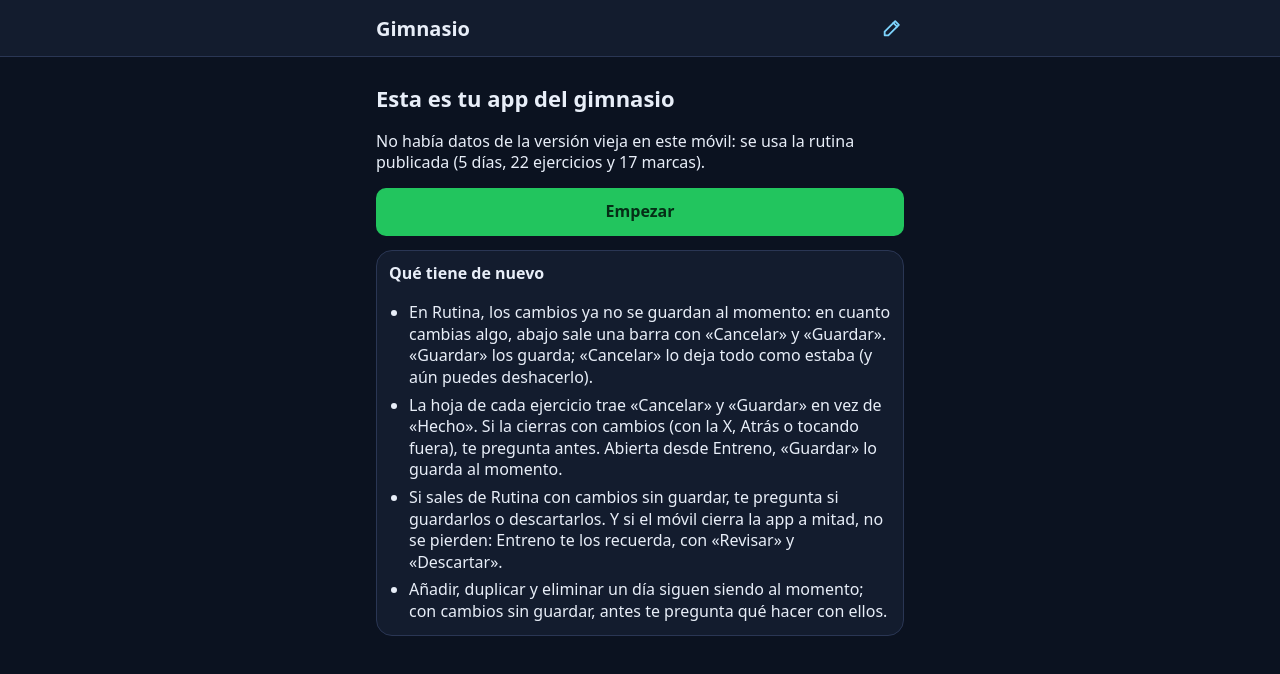
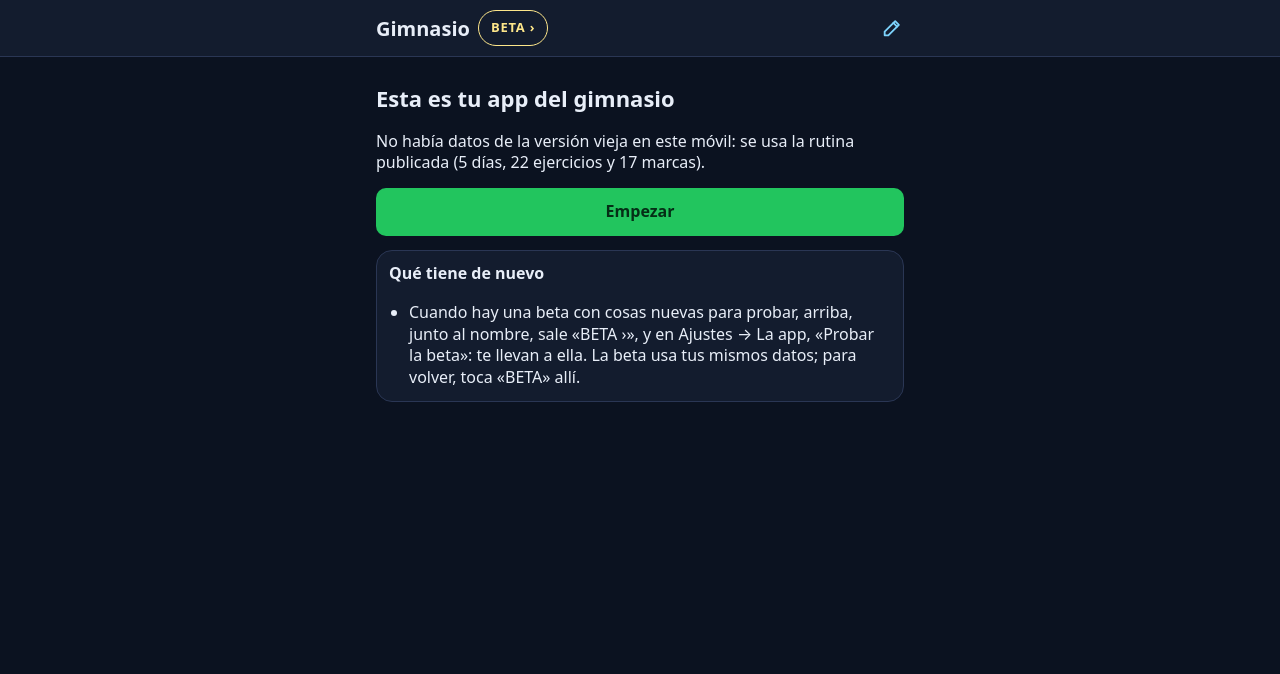
Before and after one commit to fcabrerab/gym, a plain HTML site: page index.html in a window 1280 px wide. Drawn offline with Linux system fonts and the light colour scheme.

Commit message:
1.2.1: la app normal enlaza a la beta cuando hay una más nueva (D-134)
js/beta.js mira al arrancar si en beta/ hay una app más nueva; si la hay, «BETA ›» arriba y «Probar la beta» en
Ajustes → La app. El service worker deja de atender bocetos/ (D-132). Pruebas: BT5 (tests/beta.js) y W12
(tests/sw.html), que con una beta en marcha no mira la que solo lleva a la app.

Co-Authored-By: Claude Opus 5.5 <noreply@anthropic.com>

```diff
--- a/index.html
+++ b/index.html
@@ -9,7 +9,7 @@
   <meta name="theme-color" content="#131c2e" media="(prefers-color-scheme: dark)">
   <meta name="description" content="App del gimnasio: apunta series, descansos y marcas.">
   <!-- La misma versión que js/version.js y sw.js: si el HTML y el JavaScript no coinciden, la app no arranca a medias. -->
-  <meta name="gym-beta-version" content="1.2.0">
+  <meta name="gym-beta-version" content="1.2.1">
   <link rel="manifest" href="./manifest.json">
   <link rel="icon" href="./icon.svg" type="image/svg+xml">
   <link rel="apple-touch-icon" href="./icon.svg">
--- a/js/app.js
+++ b/js/app.js
@@ -9,6 +9,7 @@ import * as borrador from "./borrador.js";
 import * as descanso from "./descanso.js";
 import * as avisosPc from "./avisos-pc.js";
 import * as copiaPc from "./copia-pc.js";
+import * as beta from "./beta.js";
 import { copiarDesdeNormal, leerTemaNormal } from "./normal.js";
 import { guardarCopiaAuto, listarCopiasAuto } from "./copias.js";
 import { diaPorId } from "./modelo.js";
@@ -378,7 +379,17 @@ function alCambioAlmacen(e) {
 
 // La beta (D-124) lo dice arriba, junto al nombre, con un enlace a la app normal (la carpeta de arriba).
 function marcarBeta() {
-  if (!esBeta()) return;
+  if (!esBeta()) {
+    // La app normal: si hay una beta más nueva en beta/, lo dice arriba, con un enlace a ella (D-134).
+    beta.buscar().then((b) => {
+      if (!b || document.querySelector(".marca-beta")) return;
+      document.querySelector(".marca")?.append(h("a", {
+        class: "marca-beta marca-ir-beta", href: "./beta/", title: `Hay una beta, la ${b.version}: toca para probarla`, "aria-label": `Hay una beta, la ${b.version}. Ir a la beta`,
+      }, "BETA ›"));
+      if (modo === "app" && rutaActual?.tab === "ajustes") repintar();
+    });
+    return;
+  }
   document.title = "Gym Beta";
   document.documentElement.dataset.canal = "beta";
   document.querySelector(".marca")?.append(h("a", {
--- /dev/null
+++ b/js/beta.js
@@ -0,0 +1,37 @@
+// ¿Hay una beta? (D-124, D-134). La app normal mira, al arrancar, si en beta/ hay una app más nueva que ella: si la
+// hay, arriba sale «BETA ›» y en Ajustes → La app, «Probar la beta», que llevan a ella. Sin beta en marcha, beta/ solo
+// lleva a la app (no tiene js/version.js) y no sale nada; sin conexión, tampoco. La beta, en cambio, no mira nada:
+// ella lleva a la normal (app.js, marcarBeta()).
+
+import { VERSION } from "./version.js";
+
+let encontrada = null;
+
+// «1.3.0» frente a «1.2.1», número a número: más de 0 si a es más nueva, 0 si es la misma y menos de 0 si es más vieja.
+export function compararVersiones(a, b) {
+  const pa = String(a).split(".").map((n) => Number.parseInt(n, 10) || 0);
+  const pb = String(b).split(".").map((n) => Number.parseInt(n, 10) || 0);
+  for (let i = 0; i < Math.max(pa.length, pb.length); i++) {
+    const d = (pa[i] || 0) - (pb[i] || 0);
+    if (d) return d;
+  }
+  return 0;
+}
+
+// Busca la beta (su js/version.js, que solo trae datos). Devuelve { version, cambios } o null.
+export async function buscar() {
+  try {
+    const m = await import("../beta/js/version.js");
+    if (typeof m.VERSION === "string" && compararVersiones(m.VERSION, VERSION) > 0) {
+      const cambios = Array.isArray(m.NOVEDADES?.[0]?.cambios) ? m.NOVEDADES[0].cambios : [];
+      encontrada = { version: m.VERSION, cambios };
+    }
+  } catch {
+    encontrada = null; // sin beta en marcha, o sin conexión
+  }
+  return encontrada;
+}
+
+export function disponible() {
+  return encontrada;
+}
--- a/js/ui/ajustes.js
+++ b/js/ui/ajustes.js
@@ -12,6 +12,7 @@ import * as almacen from "../almacen.js";
 import * as descanso from "../descanso.js";
 import * as avisosPc from "../avisos-pc.js";
 import * as copiaPc from "../copia-pc.js";
+import * as beta from "../beta.js";
 import * as S from "../sesion.js";
 import { VERSION, FECHA_VERSION, NOVEDADES } from "../version.js";
 import { ESQUEMA, LIMITES, validarDatos, reparar, migrar, diaPorId } from "../modelo.js";
@@ -270,6 +271,11 @@ export function pintarAjustes(contenedor) {
           h("p", { class: "linea-dato", id: "sin-conexion" }, `Funciona sin conexión: ${sinConexion ? "sí" : "todavía no"}`),
           sinConexion ? null : ayuda("Se prepara sola la primera vez que la app se abre con conexión: ciérrala y vuelve a abrirla con conexión, y ya funcionará sin ella."),
           boton("Buscar actualización", "buscar-actualizacion", { clase: "boton-secundario boton-ancho" }),
+          // Si hay una beta más nueva (D-134): qué es y cómo llegar a ella.
+          beta.disponible() ? [
+            h("p", { class: "linea-dato" }, `Hay una beta, la ${beta.disponible().version}: lo nuevo, para probarlo antes de que llegue aquí. Usa tus mismos datos.`),
+            h("a", { class: "boton boton-secundario boton-ancho", href: "./beta/" }, "Probar la beta"),
+          ] : null,
         ],
       boton("Novedades", "novedades", { clase: "boton-secundario boton-ancho" }),
       boton("Apuntar un fallo o una idea", "apuntes", { clase: "boton-secundario boton-ancho", ico: "lapiz" }),
--- a/js/version.js
+++ b/js/version.js
@@ -1,12 +1,19 @@
 // Versión de la app. La misma VERSION está en ../sw.js y en la meta «gym-beta-version» de ../index.html: cada
 // cambio en un archivo de la app obliga a subirla en los tres sitios (una prueba de tests/ comprueba que coinciden).
 // Hasta la 0.2.10 fue la beta, en beta/; desde la 1.0.0, es la app, en la dirección de siempre (D-121).
-export const VERSION = "1.2.0";
-export const FECHA_VERSION = "2026-11-19";
+export const VERSION = "1.2.1";
+export const FECHA_VERSION = "2026-11-20";
 
 // Novedades por versión, de la más nueva a la más vieja. Se enseñan en Ajustes → La app → Novedades y, la primera
 // vez, en «Qué tiene de nuevo».
 export const NOVEDADES = [
+  {
+    version: "1.2.1",
+    fecha: "2026-11-20",
+    cambios: [
+      "Cuando hay una beta con cosas nuevas para probar, arriba, junto al nombre, sale «BETA ›», y en Ajustes → La app, «Probar la beta»: te llevan a ella. La beta usa tus mismos datos; para volver, toca «BETA» allí.",
+    ],
+  },
   {
     version: "1.2.0",
     fecha: "2026-11-19",
--- a/styles.css
+++ b/styles.css
@@ -861,3 +861,6 @@ body.con-borrador:not(.con-descanso):not(.con-hoja) .avisos { bottom: calc(var(-
   display: inline-flex; align-items: center; flex: none; min-height: 36px; padding: 0 12px; border-radius: 999px;
   background: var(--aviso-fondo); color: var(--aviso-texto); font-size: 13px; font-weight: 800; letter-spacing: .06em; text-decoration: none;
 }
+
+/* En la app normal, si hay una beta más nueva (D-134): «BETA ›», un enlace a ella, con borde en vez de fondo. */
+.marca-ir-beta { background: transparent; border: 1.5px solid currentColor; }
```
Also changed, not shown: sw.js (+6 -4 lines), tests/beta.js (+22 -1 lines), tests/sw.html (+5 -2 lines).
